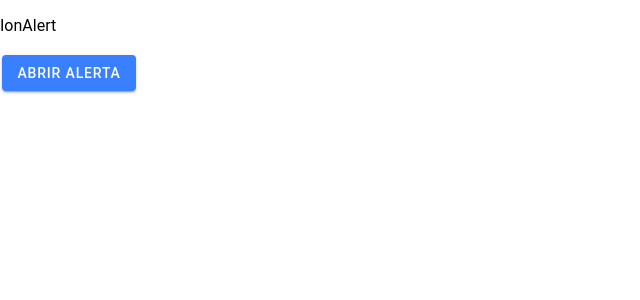
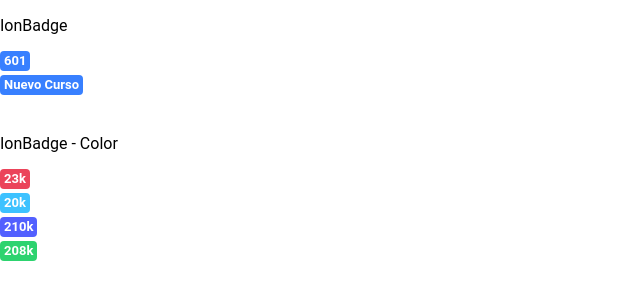
Before and after one commit to DanielPAyala/my-app-ionic-react, a React (Vite) app: page / in a window 1280 px wide. Shown: the top 300 px of the page, without its empty margins (0-640 px from the left). Built offline with nearby package versions, Linux system fonts and the light colour scheme.

Commit message:
Ion Budget

```diff
--- /dev/null
+++ b/src/components/IonBadge.tsx
@@ -0,0 +1,22 @@
+import { IonBadge } from "@ionic/react";
+
+export function IonBadgeComponent() {
+  return (
+    <div>
+      <p>IonBadge</p>
+      <IonBadge>601</IonBadge>
+      <br />
+      <IonBadge>Nuevo Curso</IonBadge>
+      <br />
+      <br />
+      <p>IonBadge - Color</p>
+      <IonBadge color={"danger"}>23k</IonBadge>
+      <br />
+      <IonBadge color="secondary">20k</IonBadge>
+      <br />
+      <IonBadge color="tertiary">210k</IonBadge>
+      <br />
+      <IonBadge color="success">208k</IonBadge>
+    </div>
+  );
+}
--- a/src/components/index.ts
+++ b/src/components/index.ts
@@ -2,3 +2,4 @@ export * from './IonActionSheet'
 export * from './IonButton'
 export * from './IonAccordion'
 export * from './IonAlert'
+export * from './IonBadge'
--- a/src/pages/Home.tsx
+++ b/src/pages/Home.tsx
@@ -3,6 +3,7 @@ import {
   IonButtonComponent,
   IonAccordionComponent,
   IonAlertComponent,
+  IonBadgeComponent,
 } from "../components";
 
 export default function Home() {
@@ -11,7 +12,8 @@ export default function Home() {
       {/* <IonActionSheetComponent /> */}
       {/* <IonButtonComponent /> */}
       {/* <IonAccordionComponent /> */}
-      <IonAlertComponent />
+      {/* <IonAlertComponent /> */}
+      <IonBadgeComponent />
     </div>
   );
 }
```
